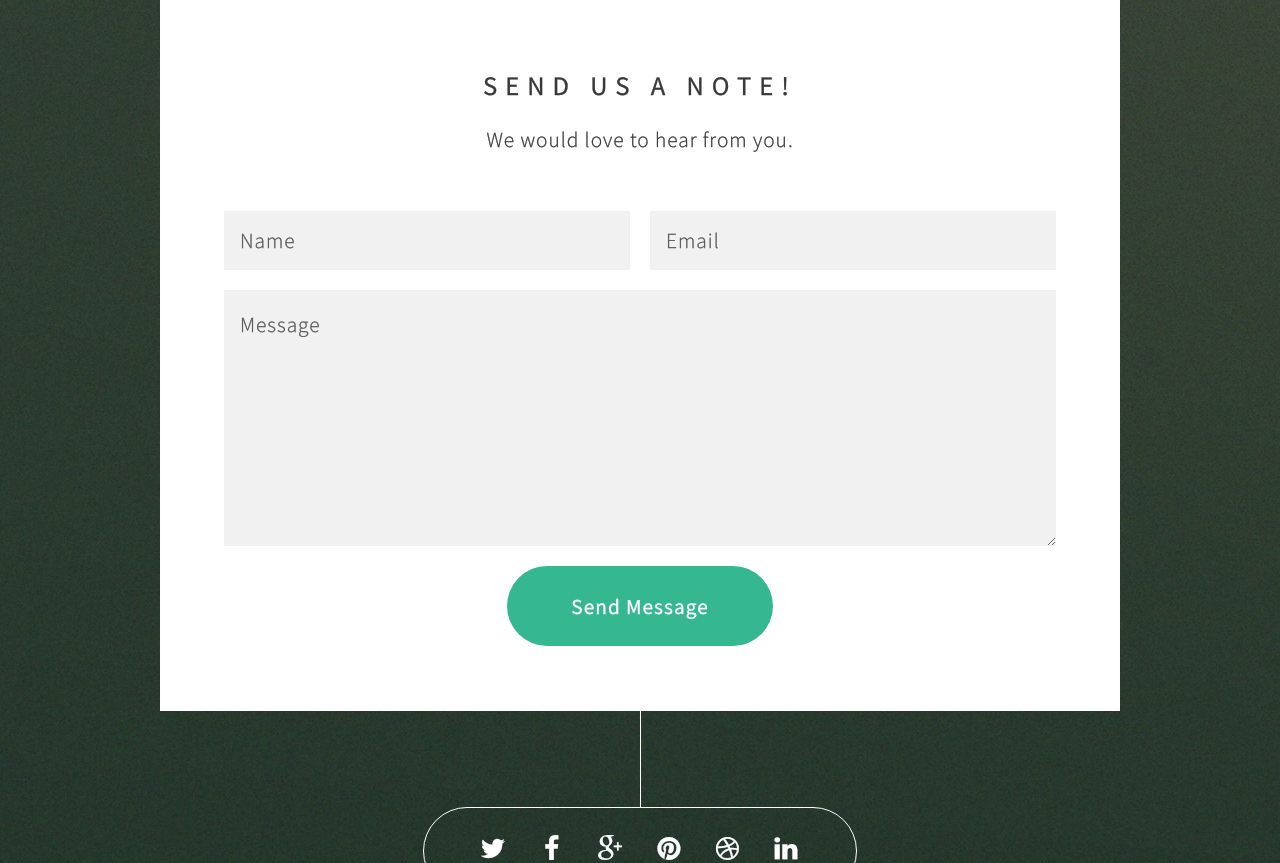
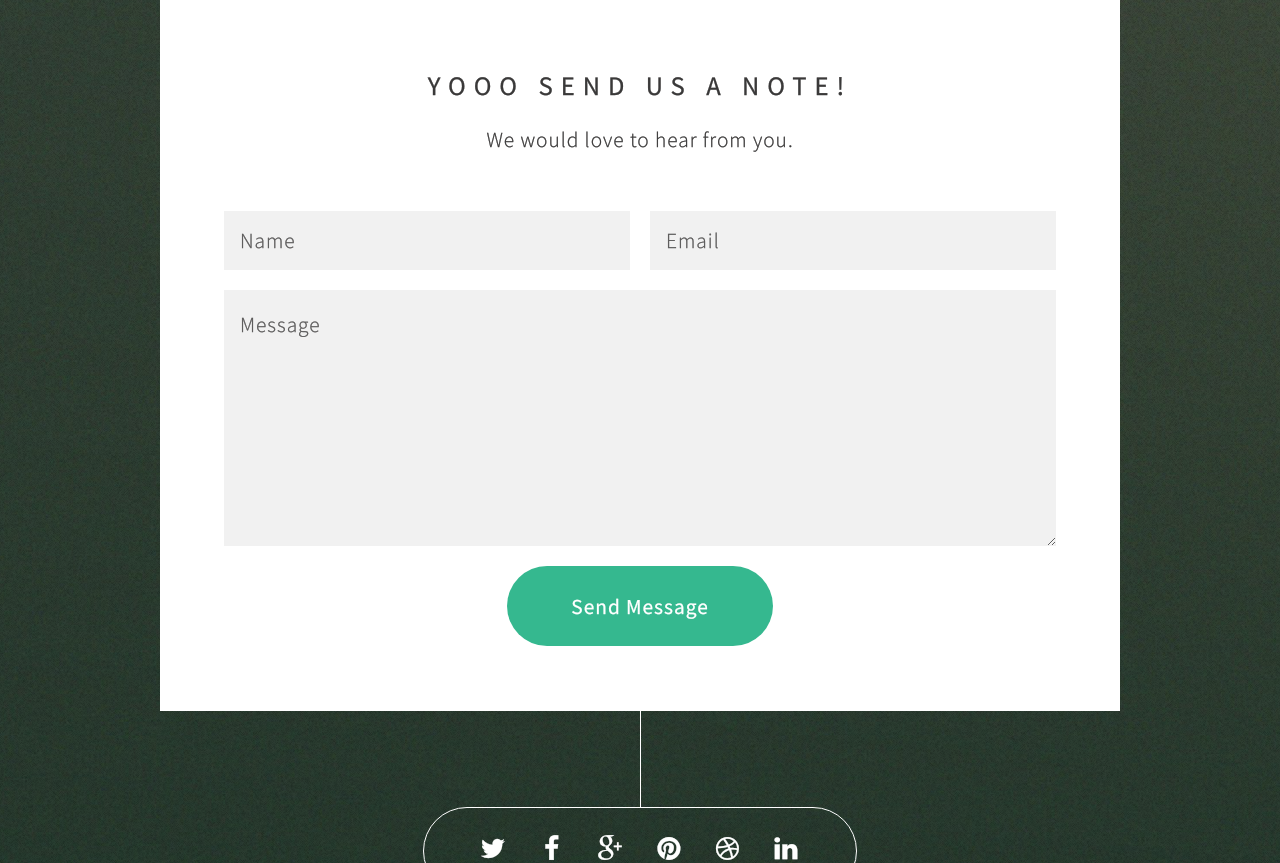
Before and after one commit to binghamtonwc/binghamtonwc.github.io, a plain HTML site: page index.html in a window 1280 px wide. Shown: the part 3412-4275 px from the top of the page. Drawn offline with Linux system fonts and the light colour scheme.

```diff
--- a/index.html
+++ b/index.html
@@ -87,7 +87,7 @@
 		<!-- Contact -->
 			<article class="container box style3">
 				<header>
-					<h2>Send us a note!</h2>
+					<h2>YOOO Send us a note!</h2>
 					<p>We would love to hear from you.</p>
 				</header>
 				<form method="post" action="#">
```
